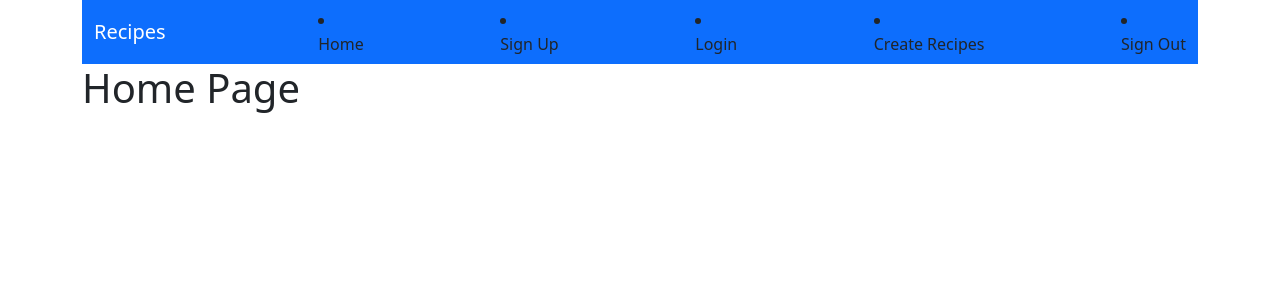
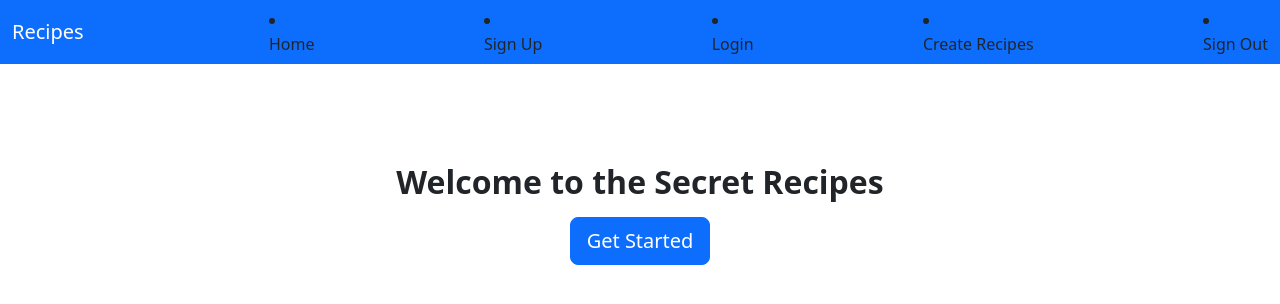
Before and after one commit to yanliu1111/React_Flask_fullStack_project, a React (Vite) app in the folder client/: page / in a window 1280 px wide. Shown: the top 304 px of the page. Built offline with nearby package versions, Linux system fonts and the light colour scheme.

Commit message:
feat: stylesCSS and homePage done

```diff
--- a/client/src/components/Home.jsx
+++ b/client/src/components/Home.jsx
@@ -1,9 +1,14 @@
 import React from "react";
+import { Link } from "react-router-dom";
 
 const HomePage = () => {
   return (
-    <div className="home">
-      <h1>Home Page</h1>
+    <div className="home container">
+      <h1 className="heading">Welcome to the Secret Recipes</h1>
+
+      <Link to="/signup" className="btn btn-primary btn-lg">
+        Get Started
+      </Link>
     </div>
   );
 };
--- a/client/src/index.jsx
+++ b/client/src/index.jsx
@@ -7,6 +7,7 @@ import HomePage from "./components/Home";
 import SignUpPage from "./components/Signup";
 import LoginPage from "./components/Login";
 import CreateRecipePage from "./components/CreateRecipe";
+import "./styles/main.css";
 
 // 1st api call test
 const App = () => {
@@ -23,7 +24,7 @@ const App = () => {
 
   return (
     <Router>
-      <div className="container">
+      <div className="">
         <NavBarr />
         <Routes>
           <Route path="/" element={<HomePage />} />
@@ -36,4 +37,6 @@ const App = () => {
   );
 };
 
-createRoot(document.getElementById("root")).render(<App />);
+<roots className="render">
+  {createRoot(document.getElementById("root")).render(<App />)}
+</roots>;
--- /dev/null
+++ b/client/src/styles/main.css
@@ -0,0 +1,12 @@
+.container {
+  display: flex;
+  flex-direction: column;
+  align-items: center;
+  justify-content: center;
+  height: 300px;
+}
+.heading {
+  font-size: 2rem;
+  font-weight: 600;
+  margin-bottom: 1rem;
+}
```
